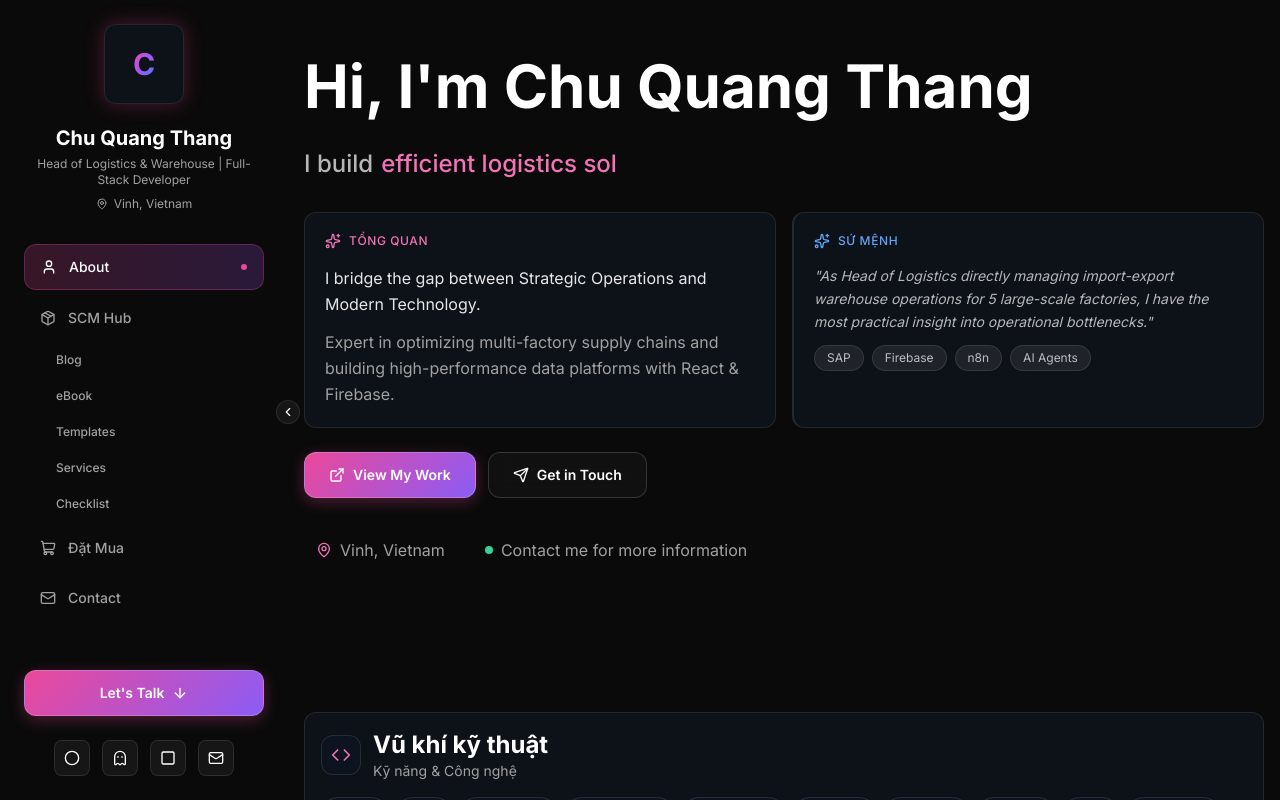
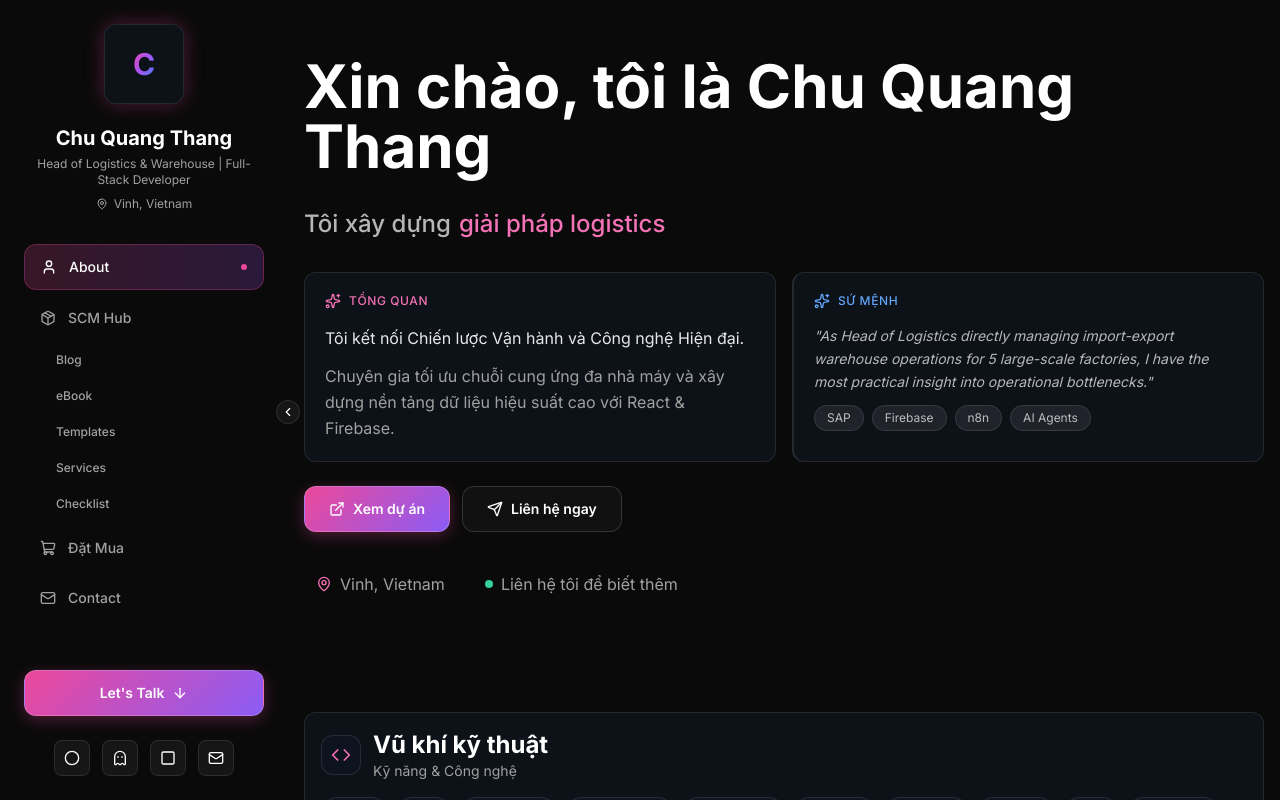
Before and after one commit to thangcq0310/my-portfolio, a React (Vite) app: page / in a window 1280 px wide. Shown: the top 800 px of the page. Built offline with nearby package versions, Linux system fonts and the light colour scheme.

Commit message:
fix: Translate About page content to Vietnamese

```diff
--- a/src/components/sections/About.tsx
+++ b/src/components/sections/About.tsx
@@ -52,11 +52,11 @@ export function AboutSection() {
       {/* Hero - Hiển thị ngay không animation */}
       <div className="w-full space-y-8 mb-8">
         <h2 className="text-5xl lg:text-6xl font-bold leading-[1.2] text-white">
-          Hi, I'm <span>{resume.name}</span>
+          Xin chào, tôi là <span>{resume.name}</span>
         </h2>
 
         <div className="text-xl lg:text-2xl font-medium flex items-center gap-2 min-h-[2rem]">
-          <span className="text-white/70">I build</span>
+          <span className="text-white/70">Tôi xây dựng</span>
           <span className="text-pink-400">
             {displayText}
             <span className="cursor-blink"></span>
@@ -116,7 +116,7 @@ export function AboutSection() {
             aria-label="View my work"
           >
             <ExternalLink className="w-4 h-4" />
-            View My Work
+            Xem dự án
           </NavLink>
           <NavLink
             to="/contact"
@@ -124,7 +124,7 @@ export function AboutSection() {
             aria-label="Get in touch"
           >
             <Send className="w-4 h-4" />
-            Get in Touch
+            Liên hệ ngay
           </NavLink>
         </motion.div>
 
@@ -136,7 +136,7 @@ export function AboutSection() {
           </div>
           <div className="flex items-center gap-2 text-base text-muted-foreground px-3 py-2 rounded-lg transition-colors">
             <span className="w-2 h-2 rounded-full bg-emerald-400 animate-pulse" aria-hidden="true" />
-            <span>Contact me for more information</span>
+            <span>Liên hệ tôi để biết thêm</span>
           </div>
         </motion.div>
       </motion.div>
--- a/src/components/sections/Contact.tsx
+++ b/src/components/sections/Contact.tsx
@@ -45,7 +45,7 @@ export function ContactSection() {
       <motion.div variants={fadeInUp} initial="initial" animate="animate">
         <div className="mb-4">
           <h2 className="text-3xl font-bold flex items-center gap-2">
-            <span className="text-gradient">Get in Touch</span>
+            <span className="text-gradient">Liên hệ</span>
           </h2>
           <p className="text-base text-muted-foreground mt-1">
             Let's connect and build something great together
--- a/src/components/sections/Skills.tsx
+++ b/src/components/sections/Skills.tsx
@@ -65,10 +65,10 @@ export function SkillsSection() {
         </motion.div>
       </motion.div>
 
-      {/* What to Expect - Bento Grid */}
+      {/* expect: Những gì bạn sẽ nhận được */}
       <div className="mb-4">
         <h3 className="text-xl font-bold mb-4 flex items-center gap-2">
-          <span className="text-gradient">What to Expect</span>
+          <span className="text-gradient">Bạn sẽ nhận được gì</span>
         </h3>
 
         <div className="grid grid-cols-1 md:grid-cols-3 gap-3">
--- a/src/data/resume.tsx
+++ b/src/data/resume.tsx
@@ -6,14 +6,14 @@ export const resume: SiteConfig = {
   location: "Vinh, Vietnam",
   email: "chuquangthangftu@gmail.com",
   typewriterWords: [
-    "efficient logistics solutions.",
-    "automated enterprise workflows.",
-    "full-stack web applications.",
-    "AI-powered automation.",
+    "giải pháp logistics hiệu quả.",
+    "quy trình tự động hóa doanh nghiệp.",
+    "Ứng dụng web full-stack.",
+    "tự động hóa bằng AI.",
   ],
   bio: [
-    "I bridge the gap between Strategic Operations and Modern Technology.",
-    "Expert in optimizing multi-factory supply chains and building high-performance data platforms with React & Firebase.",
+    "Tôi kết nối Chiến lược Vận hành và Công nghệ Hiện đại.",
+    "Chuyên gia tối ưu chuỗi cung ứng đa nhà máy và xây dựng nền tảng dữ liệu hiệu suất cao với React & Firebase.",
   ],
   contact: {
     socials: [
```
